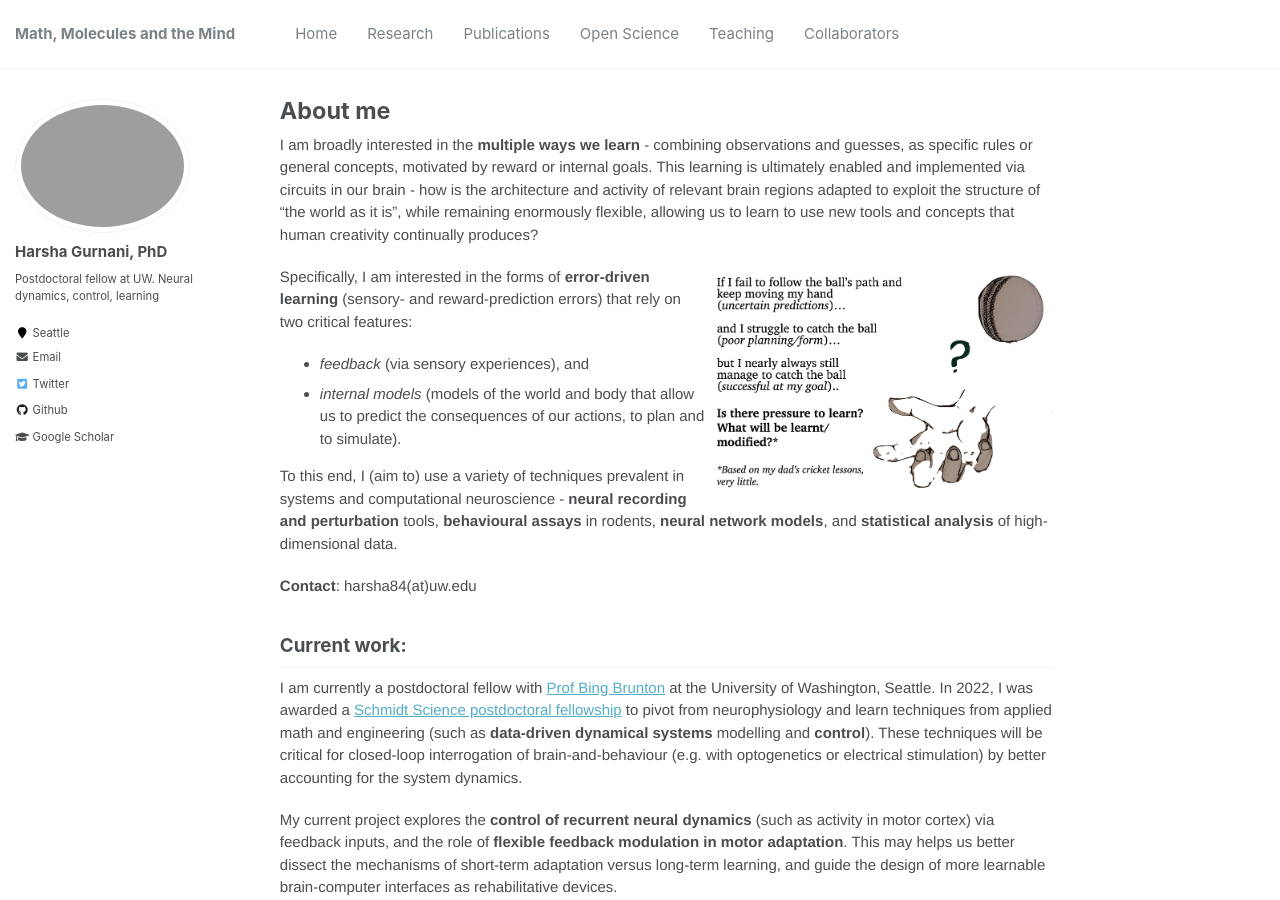
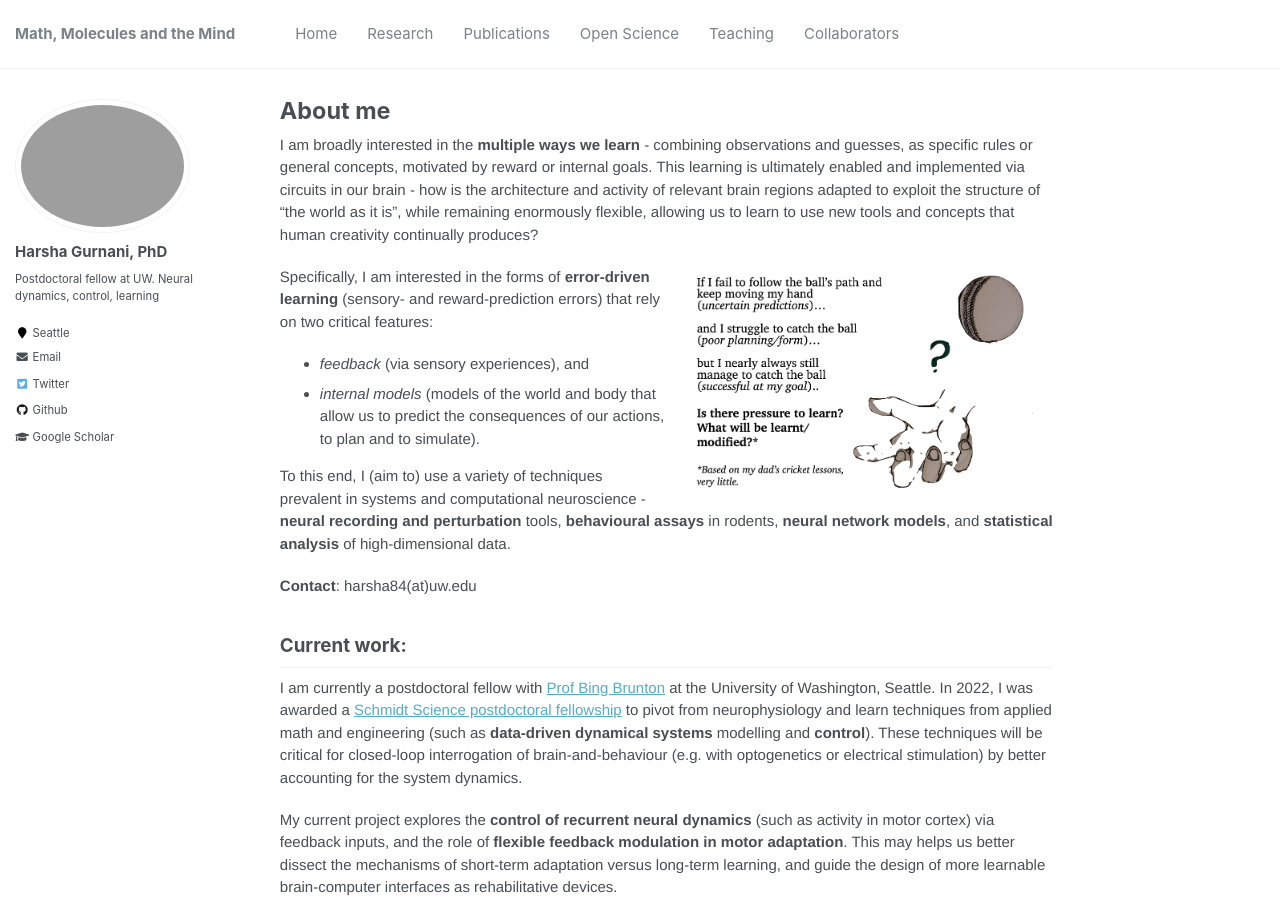
Before and after one commit to harshagurnani/harshagurnani.github.io, a Jekyll site: the page built from _pages/about.md, in a window 1280 px wide and 900 px high. Built offline with Jekyll 4.4.1, drawn with Linux system fonts in a browser that asks for light colours.

Commit message:
Update about.md

```diff
--- a/_pages/about.md
+++ b/_pages/about.md
@@ -10,7 +10,7 @@ redirect_from:
 
 I am broadly interested in the __multiple ways we learn__  - combining observations and guesses, as specific rules or general concepts, motivated by reward or internal goals. This learning is ultimately enabled and implemented via circuits in our brain - how is the architecture and activity of relevant brain regions adapted to exploit the structure of "the world as it is", while remaining enormously flexible, allowing us to learn to use new tools and concepts that human creativity continually produces?
 
-<img align="right" src="/images/cricket.png" alt="Hand ready to catch ball" width="45%" />
+<img align="right" src="/images/cricket.png" alt="Hand ready to catch ball" hspace=20px width="45%" />
 Specifically, I am interested in the forms of __error-driven learning__ (sensory- and reward-prediction errors) that rely on two critical features:
 - _feedback_ (via sensory experiences), and
 - _internal models_ (models of the world and body that allow us to predict the consequences of our actions, to plan and to simulate).
```
